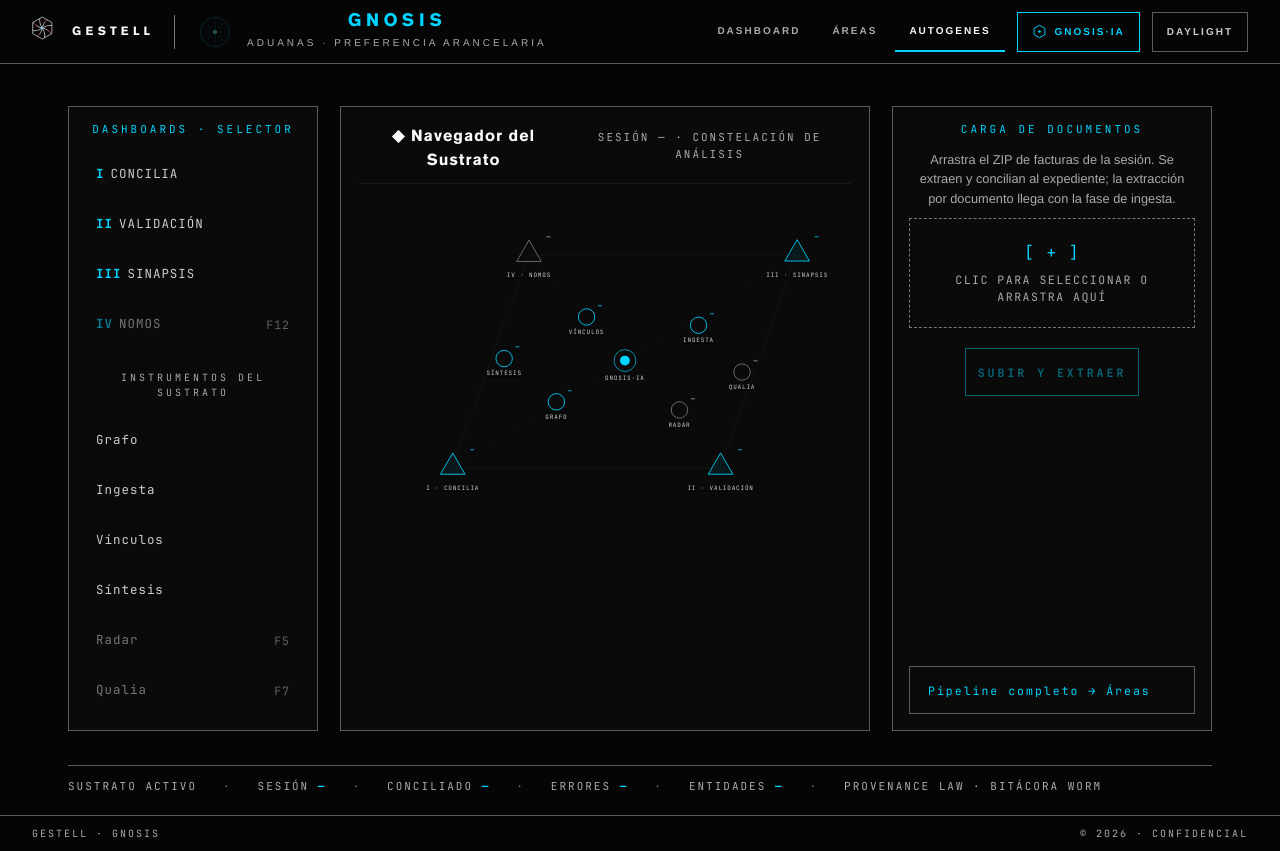
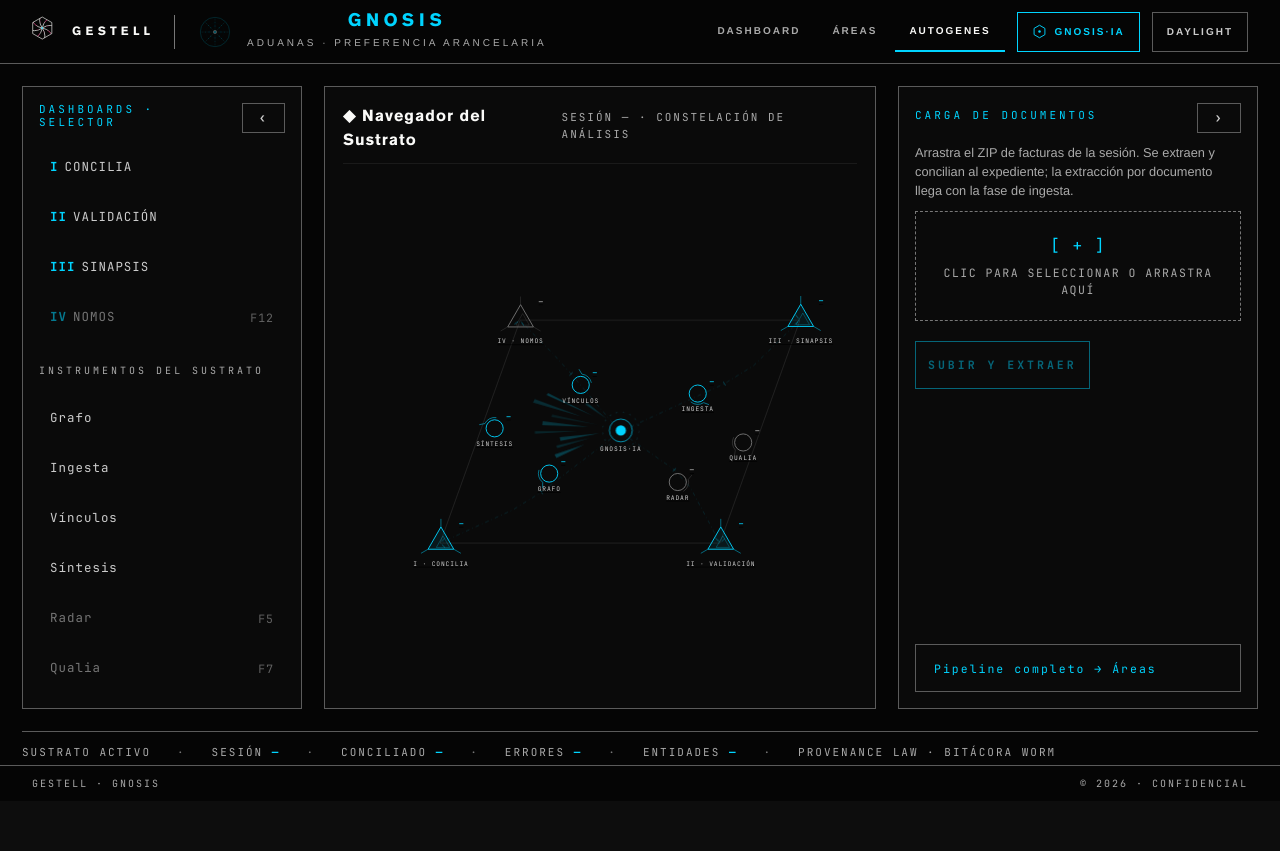
Before and after one commit to Allogenes-Umwelt/GNOSIS, a Flask app: page /autogenes in a window 1280 px wide. After the commit the page ends 787 px from the top, so only its background shows below. Run offline with Flask 2, Linux system fonts and the light colour scheme; data that the repository does not hold is empty; some libraries are stand-ins or nearby versions.

Commit message:
feat(ui): F3b — Z.O.E. stroke language, collapsible panels, full-bleed layout
Constellation gets the Shinkawa treatment: dog-leg circuit traces with
elbow ticks and slow dash flow, faceted inner armor and vertex blades
on the triangle axes, accent arcs and tangential edges on instrument
circles, a rotating dashed ring on the GNOSIS-IA core, corner cut
marks on the unit cell, and a deterministic radiant shard plume — all
token-driven, frozen under prefers-reduced-motion. The /autogenes
landing goes full-bleed (follows the existing main:has() full-width
house pattern), both side panels collapse into slim vertical rails
with localStorage memory so the navigator can take the whole stage,
the cell caps at viewport height, and main now grows so the footer
sits flush with no dead band on any page.

Co-Authored-By: Claude Fable 5 <noreply@anthropic.com>
Claude-Session: https://claude.ai/code/session_01CCAb64NhrJH2BkF6fJ4VYc

```diff
--- a/static/constelacion.css
+++ b/static/constelacion.css
@@ -9,10 +9,37 @@
 .constelacion { position: relative; width: 100%; }
 .cst-svg { width: 100%; height: auto; display: block; overflow: visible; }
 
-/* la celda unitaria y sus radios */
-.cst-celda { stroke: var(--line-ghost); stroke-width: 1; }
-.cst-radio { stroke: var(--line-ghost); stroke-width: .6; stroke-dasharray: 2 5; }
+/* la celda unitaria y sus trazos (lenguaje Z.O.E.: codos, ticks, cortes) */
+.cst-celda { stroke: var(--line); stroke-width: 1; stroke-opacity: .55; }
+.cst-radio {
+  stroke: var(--acc-solid); stroke-opacity: .28; stroke-width: .8; fill: none;
+  stroke-dasharray: 7 5 1.5 5;
+  animation: cst-flujo 26s linear infinite;
+}
+.cst-tick { stroke: var(--acc-solid); stroke-opacity: .5; stroke-width: 1; }
+.cst-bracket { stroke: var(--acc-solid); stroke-opacity: .55; stroke-width: 1.2; }
 .cst-arista { stroke: var(--line); stroke-width: .8; }
+@keyframes cst-flujo { to { stroke-dashoffset: -370; } }
+
+/* esquirlas: el plumaje radiante */
+.cst-esquirla { fill: var(--acc-solid); pointer-events: none; animation: cst-flotar ease-in-out infinite; }
+
+/* facetas, puntas, arcos, anillo */
+.cst-faceta { fill: none; stroke: var(--acc-solid); stroke-opacity: .5; stroke-width: .9; pointer-events: none; }
+.cst-punta { stroke: var(--acc-solid); stroke-opacity: .75; stroke-width: 1.1; pointer-events: none; }
+.cst-arco {
+  fill: none; stroke: var(--acc-solid); stroke-width: 1.4; stroke-opacity: .6;
+  stroke-dasharray: 24 999; pointer-events: none;
+}
+.cst-anillo {
+  fill: none; stroke: var(--acc-solid); stroke-opacity: .35; stroke-width: .8;
+  stroke-dasharray: 3 9; pointer-events: none;
+  transform-box: fill-box; transform-origin: center;
+  animation: cst-girar 40s linear infinite;
+}
+@keyframes cst-girar { to { transform: rotate(360deg); } }
+.cst-alerta .cst-faceta, .cst-alerta .cst-punta, .cst-alerta .cst-arco { stroke: var(--danger); }
+.cst-latente .cst-faceta, .cst-latente .cst-punta, .cst-latente .cst-arco { stroke: var(--line-2); stroke-opacity: .4; }
 
 /* figuras */
 .cst-fig { cursor: pointer; outline: none; }
@@ -28,9 +55,10 @@
 .cst-fig:hover .cst-forma,
 .cst-fig:focus-visible .cst-forma {
   fill: rgba(0, 212, 255, .18);
-  filter: drop-shadow(0 0 7px rgba(0, 212, 255, .55));
-  stroke-width: 2.2;
+  filter: drop-shadow(0 0 10px rgba(0, 212, 255, .75));
+  stroke-width: 2.4;
 }
+.cst-fig:hover .cst-punta { stroke-opacity: 1; }
 .cst-fig:focus-visible .cst-hit { stroke: var(--acc-text); stroke-width: 1; stroke-dasharray: 3 3; }
 
 .cst-label {
@@ -63,12 +91,37 @@
 .cst-deriva { animation: cst-flotar 12s ease-in-out infinite; }
 .cst-fig:hover .cst-deriva, .cst-fig:focus-within .cst-deriva { animation-play-state: paused; }
 @media (prefers-reduced-motion: reduce) {
-  .cst-deriva { animation: none; }
+  .cst-deriva, .cst-esquirla, .cst-anillo, .cst-radio { animation: none; }
   .cst-subcelda { transition: none; }
 }
 
-/* ── Landing /autogenes: tres columnas + barra de estado ────────── */
-.ag-landing { display: grid; grid-template-columns: 250px 1fr 320px; gap: 22px; padding: 26px 0 12px; }
+/* ── Landing /autogenes: ancho completo, paneles plegables ─────── */
+.ag-wrap {
+  width: 100%; padding: 0 22px; flex: 1; display: flex; flex-direction: column;
+  text-align: left;
+}
+.ag-landing {
+  display: grid; grid-template-columns: 280px 1fr 360px; gap: 22px;
+  padding: 22px 0 0; flex: 1; align-items: stretch; transition: grid-template-columns .25s ease;
+}
+.ag-landing.izq-off { grid-template-columns: 46px 1fr 360px; }
+.ag-landing.der-off { grid-template-columns: 280px 1fr 46px; }
+.ag-landing.izq-off.der-off { grid-template-columns: 46px 1fr 46px; }
+
+/* cabecera de panel con plegado */
+.ag-panel-head { display: flex; align-items: center; justify-content: space-between; gap: 8px; }
+.ag-plegar {
+  min-width: 30px; min-height: 30px; border: 1px solid var(--line);
+  background: transparent; color: var(--t2); font-family: var(--font-mono);
+  cursor: pointer; font-size: .8rem; line-height: 1;
+}
+.ag-plegar:hover { color: var(--acc-text); border-color: var(--acc-text); }
+.ag-panel.plegado { padding: 10px 6px; align-items: center; gap: 14px; }
+.ag-panel.plegado > *:not(.ag-panel-head) { display: none; }
+.ag-panel.plegado .ag-panel-head { flex-direction: column; }
+.ag-panel.plegado .ag-panel-head h2 {
+  writing-mode: vertical-rl; letter-spacing: 4px; margin: 0;
+}
 .ag-panel {
   border: 1px solid var(--line); background: var(--surface);
   padding: 16px; display: flex; flex-direction: column; gap: 10px;
@@ -77,7 +130,9 @@
   font-family: var(--font-mono); font-size: .6875rem; letter-spacing: 3px;
   text-transform: uppercase; color: var(--acc-text); margin: 0 0 4px;
 }
-.ag-centro { border: 1px solid var(--line); background: var(--surface); padding: 18px 18px 8px; }
+.ag-centro { border: 1px solid var(--line); background: var(--surface); padding: 18px 18px 8px; display: flex; flex-direction: column; }
+.ag-centro .constelacion { flex: 1; display: flex; align-items: center; }
+.ag-centro .constelacion .cst-svg { max-height: min(74vh, 880px); }
 .ag-centro-head { display: flex; justify-content: space-between; align-items: baseline; border-bottom: 1px solid var(--line-ghost); padding-bottom: 10px; }
 .ag-centro-head .t { font-family: var(--font-d); font-weight: 700; letter-spacing: 1px; color: var(--t1); }
 .ag-centro-head .s { font-family: var(--font-mono); font-size: .6875rem; color: var(--t3); letter-spacing: 2px; }
--- a/static/constelacion.js
+++ b/static/constelacion.js
@@ -2,11 +2,13 @@
    Un componente, dos alcances:
      scope="app"       → celda primitiva (home): AUTOGENES expandible + accesos.
      scope="autogenes" → celda completa (/autogenes): 4 ejes + satélites.
-   Gramática P3₂: triángulos = ejes (dashboards), círculos = posiciones
-   generales (instrumentos) con su fracción como dato vivo, centro = GNOSIS·IA.
-   SVG puro: <a> reales, foco de teclado, hover CSS; deriva por CSS que
-   prefers-reduced-motion congela. Ley: toda figura carga métrica real o
-   se marca latente — nunca un adorno. */
+   Gramática P3₂ + trazo Z.O.E.: triángulos = ejes (dashboards) con facetas
+   y puntas de vértice; círculos = instrumentos con arco de acento y su
+   fracción como dato vivo; centro = GNOSIS·IA con anillo en rotación;
+   radios con codo (dog-leg) tipo traza de circuito; esquirlas radiantes
+   de fondo. SVG puro: <a> reales, foco de teclado, hover CSS; toda
+   animación se congela con prefers-reduced-motion. Ley: toda figura
+   carga métrica real o se marca latente — nunca un adorno. */
 (function () {
   'use strict';
   var NS = 'http://www.w3.org/2000/svg';
@@ -16,6 +18,9 @@
     for (var k in attrs) n.setAttribute(k, attrs[k]);
     return n;
   }
+
+  // determinista: nada de Math.random — la constelación es idéntica en cada carga
+  function ruido(i) { return ((i * 2654435761) % 1000) / 1000; }
 
   function triangulo(x, y, r) {
     var h = r * 0.866;
@@ -30,14 +35,13 @@
   }
 
   // ── Definición de figuras por alcance ────────────────────────────
-  // metrica: clave(s) del payload /api/v1/autogenes/estado.
-  // alerta: la figura se enciende en --danger cuando la condición es real.
   function figuras(scope, est) {
     var E = est || {};
     if (scope === 'app') {
       return {
         viewBox: '0 0 360 300',
         celda: [[52, 268], [252, 268], [308, 96], [108, 96]],
+        esquirlas: 5,
         nodos: [
           { id: 'ia', forma: 'centro', x: 172, y: 178, r: 15,
             etiqueta: 'GNOSIS·IA', accion: 'consola',
@@ -73,6 +77,7 @@
     return {
       viewBox: '0 0 900 620',
       celda: [[170, 520], [660, 520], [800, 130], [310, 130]],
+      esquirlas: 9,
       nodos: [
         { id: 'ia', forma: 'centro', x: 485, y: 325, r: 20,
           etiqueta: 'GNOSIS·IA', accion: 'consola',
@@ -109,6 +114,61 @@
     };
   }
 
+  // ── Trazo Z.O.E.: línea con codo (dog-leg) + tick en el quiebre ──
+  function trazoAngular(svg, a, b, i, clase) {
+    var dx = b[0] - a[0], dy = b[1] - a[1];
+    var len = Math.sqrt(dx * dx + dy * dy) || 1;
+    var px = -dy / len, py = dx / len;                 // perpendicular
+    var o = (ruido(i + 3) - 0.5) * 0.22 * len;         // desvío del codo
+    var t1 = 0.42 + ruido(i + 7) * 0.14, t2 = t1 + 0.16;
+    var p1 = [a[0] + dx * t1 + px * o, a[1] + dy * t1 + py * o];
+    var p2 = [a[0] + dx * t2 + px * o, a[1] + dy * t2 + py * o];
+    svg.appendChild(el('path', {
+      d: 'M' + a[0] + ',' + a[1] + ' L' + p1[0] + ',' + p1[1] +
+         ' L' + p2[0] + ',' + p2[1] + ' L' + b[0] + ',' + b[1],
+      'class': clase || 'cst-radio'
+    }));
+    // tick de circuito en el codo
+    svg.appendChild(el('line', {
+      x1: p1[0] - px * 4, y1: p1[1] - py * 4,
+      x2: p1[0] + px * 4, y2: p1[1] + py * 4, 'class': 'cst-tick'
+    }));
+  }
+
+  // esquinas de la celda: marcas de corte (brackets)
+  function brackets(svg, v, i) {
+    var a = ruido(i + 11) * 6.283;
+    var c = Math.cos(a), s = Math.sin(a);
+    svg.appendChild(el('line', { x1: v[0] - 12 * c, y1: v[1] - 12 * s,
+                                 x2: v[0] - 4 * c, y2: v[1] - 4 * s, 'class': 'cst-bracket' }));
+    svg.appendChild(el('line', { x1: v[0] + 4 * s, y1: v[1] - 4 * c,
+                                 x2: v[0] + 12 * s, y2: v[1] - 12 * c, 'class': 'cst-bracket' }));
+  }
+
+  // esquirlas radiantes (el plumaje del mecha): cuñas finas y largas
+  function esquirlas(svg, cx, cy, n, escala) {
+    var g = el('g', { 'class': 'cst-esquirlas', 'aria-hidden': 'true' });
+    for (var i = 0; i < n; i++) {
+      var ang = 2.6 + ruido(i * 13 + 1) * 1.5;         // abanico superior-izquierdo
+      var dist = (30 + ruido(i * 7 + 2) * 55) * escala;
+      var largo = (26 + ruido(i * 17 + 5) * 90) * escala;
+      var ancho = (1.5 + ruido(i * 23 + 3) * 2.5) * escala;
+      var x0 = cx + Math.cos(ang) * dist, y0 = cy + Math.sin(ang) * dist * 0.7;
+      var x1 = x0 + Math.cos(ang) * largo, y1 = y0 + Math.sin(ang) * largo * 0.7;
+      var px = -Math.sin(ang) * ancho, py = Math.cos(ang) * ancho;
+      var sh = el('path', {
+        d: 'M' + x0 + ',' + y0 + ' L' + (x1 + px) + ',' + (y1 + py) +
+           ' L' + (x1 - px) + ',' + (y1 - py) + ' Z',
+        'class': 'cst-esquirla'
+      });
+      sh.style.opacity = (0.10 + ruido(i * 31 + 9) * 0.16).toFixed(2);
+      sh.style.animationDuration = (14 + (i % 5) * 3) + 's';
+      sh.style.animationDelay = (-(i * 2.3) % 12) + 's';
+      g.appendChild(sh);
+    }
+    svg.appendChild(g);
+  }
+
   // ── Render de una figura ─────────────────────────────────────────
   function pintarNodo(svg, n, idx) {
     var g;
@@ -128,18 +188,47 @@
     deriva.style.animationDuration = (9 + (idx % 5) * 2.4) + 's';
     deriva.style.animationDelay = (-(idx * 1.7) % 8) + 's';
 
-    // zona táctil ≥48px (r del hit ≥ 24 unidades a escala típica)
+    // zona táctil ≥48px
     deriva.appendChild(el('circle', { cx: n.x, cy: n.y, r: Math.max(n.r + 14, 26),
                                       'class': 'cst-hit' }));
+    var giro = (ruido(idx * 5 + 2) * 360).toFixed(0);
     if (n.forma === 'triangulo') {
       deriva.appendChild(el('path', { d: triangulo(n.x, n.y, n.r), 'class': 'cst-forma' }));
+      // faceta interna desplazada (blindaje Shinkawa)
+      deriva.appendChild(el('path', {
+        d: triangulo(n.x + n.r * 0.14, n.y + n.r * 0.12, n.r * 0.52),
+        'class': 'cst-faceta'
+      }));
+      // puntas: los vértices se prolongan como filos
+      var h = n.r * 0.866, pts = [[n.x, n.y - n.r, 0, -1],
+                                  [n.x - h, n.y + n.r / 2, -0.87, 0.5],
+                                  [n.x + h, n.y + n.r / 2, 0.87, 0.5]];
+      pts.forEach(function (p) {
+        deriva.appendChild(el('line', {
+          x1: p[0], y1: p[1], x2: p[0] + p[2] * n.r * 0.55, y2: p[1] + p[3] * n.r * 0.55,
+          'class': 'cst-punta'
+        }));
+      });
     } else if (n.forma === 'centro') {
       deriva.appendChild(el('circle', { cx: n.x, cy: n.y, r: n.r, 'class': 'cst-forma' }));
       deriva.appendChild(el('circle', { cx: n.x, cy: n.y, r: n.r * 0.45, 'class': 'cst-nucleo' }));
+      // anillo exterior punteado en rotación lenta
+      deriva.appendChild(el('circle', { cx: n.x, cy: n.y, r: n.r * 1.6,
+                                        'class': 'cst-anillo' }));
     } else {
       deriva.appendChild(el('circle', { cx: n.x, cy: n.y, r: n.r, 'class': 'cst-forma' }));
+      // arco de acento (un cuarto de órbita, orientación por seed)
+      deriva.appendChild(el('circle', {
+        cx: n.x, cy: n.y, r: n.r + 4, 'class': 'cst-arco',
+        transform: 'rotate(' + giro + ' ' + n.x + ' ' + n.y + ')'
+      }));
+      // filo tangencial
+      deriva.appendChild(el('line', {
+        x1: n.x + n.r + 4, y1: n.y, x2: n.x + n.r + 12, y2: n.y - 6,
+        'class': 'cst-punta',
+        transform: 'rotate(' + giro + ' ' + n.x + ' ' + n.y + ')'
+      }));
     }
-    // fracción viva (la altura cristalográfica como dato)
     if (n.valor !== undefined) {
       var frac = el('text', { x: n.x + n.r + 6, y: n.y - n.r - 2, 'class': 'cst-frac' });
       frac.textContent = n.valor;
@@ -166,14 +255,17 @@
     var svg = el('svg', { viewBox: def.viewBox, 'class': 'cst-svg',
                           role: 'group', 'aria-label': 'Constelación de navegación GNOSIS' });
 
-    // la celda unitaria
+    var centro = def.nodos[0];
+    esquirlas(svg, centro.x, centro.y, def.esquirlas, scope === 'app' ? 0.6 : 1);
+
+    // la celda unitaria + marcas de corte en los vértices
     var c = def.celda;
-    for (var i = 0; i < c.length; i++) conectar(svg, c[i], c[(i + 1) % c.length], 'cst-celda');
-    // radios sutiles del centro a los vértices
-    var centro = def.nodos[0];
-    for (var j = 0; j < c.length; j++) {
-      conectar(svg, [centro.x, centro.y], c[j], 'cst-radio');
+    for (var i = 0; i < c.length; i++) {
+      conectar(svg, c[i], c[(i + 1) % c.length], 'cst-celda');
+      brackets(svg, c[i], i);
     }
+    // radios con codo: trazas de circuito del centro a los vértices
+    for (var j = 0; j < c.length; j++) trazoAngular(svg, [centro.x, centro.y], c[j], j);
 
     var subCapa = null;
     def.nodos.forEach(function (n, idx) {
@@ -194,7 +286,7 @@
       if (n.expandible && n.sub) {
         subCapa = el('g', { 'class': 'cst-subcelda' });
         n.sub.forEach(function (s, k) {
-          conectar(subCapa, [n.x, n.y], [s.x, s.y], 'cst-radio');
+          trazoAngular(subCapa, [n.x, n.y], [s.x, s.y], idx + k + 20);
           pintarNodo(subCapa, s, idx + k + 2);
         });
         svg.appendChild(subCapa);
@@ -209,7 +301,6 @@
         cont.addEventListener('pointerleave', function () { alternar(false); });
         g.addEventListener('focusin', function () { alternar(true); });
         g.addEventListener('click', function (ev) {
-          // primer toque despliega; el segundo navega al landing AUTOGENES
           if (!abierta) { ev.preventDefault(); alternar(true); return; }
           window.location.href = n.href;
         });
--- a/static/styles.css
+++ b/static/styles.css
@@ -482,6 +482,12 @@ main:has(.status-page), main:has(.ing), main:has(.cp) {
   flex: 1 1 auto; display: flex; flex-direction: column; justify-content: center; max-width: none;
 }
 main:has(.status-page) > .status-page, main:has(.ing) > .ing, main:has(.cp) > .cp { width: 100%; }
+/* AUTOGENES landing: ancho total, alto total, sin centrado vertical */
+main:has(.ag-wrap) {
+  flex: 1 1 auto; display: flex; flex-direction: column;
+  max-width: none; padding: 0;
+}
+main:has(.ag-wrap) > .ag-wrap { width: 100%; }
 
 .page-title {
   font-size: 2rem;
@@ -1139,3 +1145,6 @@ footer {
 .sp-scan::after { content: ''; position: absolute; inset: 0; width: 40%; background: var(--acc-solid); animation: spscan 1.1s cubic-bezier(.4,0,.2,1) infinite; }
 @keyframes spscan { from { transform: translateX(-100%); } to { transform: translateX(350%); } }
 @media (prefers-reduced-motion: reduce) { .sp-scan::after { animation: none; } }
+
+/* main crece: el footer siempre al fondo, sin zona muerta (F3a) */
+body > main { width: 100%; flex: 1 0 auto; }
--- a/templates/autogenes.html
+++ b/templates/autogenes.html
@@ -7,12 +7,15 @@
 {% endblock %}
 
 {% block content %}
-<div class="container-fluid" style="max-width:1400px">
-  <div class="ag-landing">
+<div class="ag-wrap">
+  <div class="ag-landing" id="ag-landing">
 
     <!-- Selector (fallback accesible de la constelación) -->
-    <aside class="ag-panel" aria-label="Selector de análisis">
-      <h2>Dashboards · Selector</h2>
+    <aside class="ag-panel" id="ag-panel-izq" aria-label="Selector de análisis">
+      <div class="ag-panel-head">
+        <h2>Dashboards · Selector</h2>
+        <button type="button" class="ag-plegar" data-panel="izq" aria-label="Plegar panel">‹</button>
+      </div>
       <ul class="ag-nav">
         <li><a href="/autogenes/concilia"><span><span class="num">I</span>CONCILIA</span><span class="dato" id="nav-concilia"></span></a></li>
         <li><a href="/autogenes/validacion"><span><span class="num">II</span>VALIDACIÓN</span><span class="dato" id="nav-validacion"></span></a></li>
@@ -41,8 +44,11 @@
     </section>
 
     <!-- Carga de documentos -->
-    <aside class="ag-panel" aria-label="Carga de documentos">
-      <h2>Carga de Documentos</h2>
+    <aside class="ag-panel" id="ag-panel-der" aria-label="Carga de documentos">
+      <div class="ag-panel-head">
+        <h2>Carga de Documentos</h2>
+        <button type="button" class="ag-plegar" data-panel="der" aria-label="Plegar panel">›</button>
+      </div>
       <p style="color:var(--t3);font-size:.8rem;margin:0">
         Arrastra el ZIP de facturas de la sesión. Se extraen y concilian al
         expediente; la extracción por documento llega con la fase de ingesta.
@@ -77,6 +83,23 @@
 <script src="{{ url_for('static', filename='constelacion.js') }}"></script>
 <script>
 (function () {
+  // paneles plegables con memoria
+  const landing = document.getElementById('ag-landing');
+  const flechas = { izq: ['‹', '›'], der: ['›', '‹'] };
+  document.querySelectorAll('.ag-plegar').forEach(btn => {
+    const lado = btn.dataset.panel;
+    const panel = document.getElementById('ag-panel-' + lado);
+    const aplicar = (off) => {
+      landing.classList.toggle(lado + '-off', off);
+      panel.classList.toggle('plegado', off);
+      btn.textContent = flechas[lado][off ? 1 : 0];
+      btn.setAttribute('aria-label', (off ? 'Desplegar' : 'Plegar') + ' panel');
+      try { localStorage.setItem('ag-panel-' + lado, off ? '1' : '0'); } catch (e) {}
+    };
+    btn.addEventListener('click', () => aplicar(!panel.classList.contains('plegado')));
+    try { if (localStorage.getItem('ag-panel-' + lado) === '1') aplicar(true); } catch (e) {}
+  });
+
   // estado vivo → rail + barra (la constelación se alimenta sola)
   fetch('/api/v1/autogenes/estado').then(r => r.ok ? r.json() : null).then(e => {
     if (!e || e.error) return;
```
